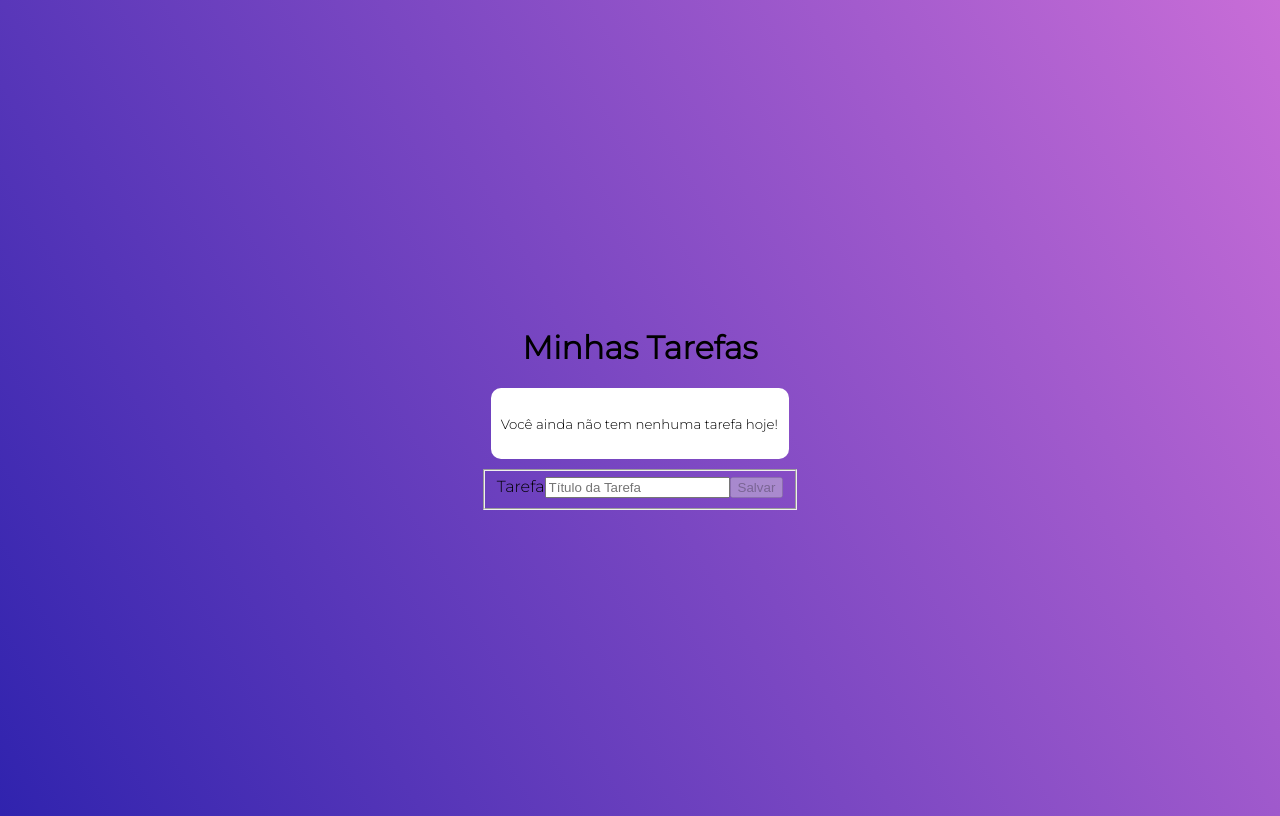
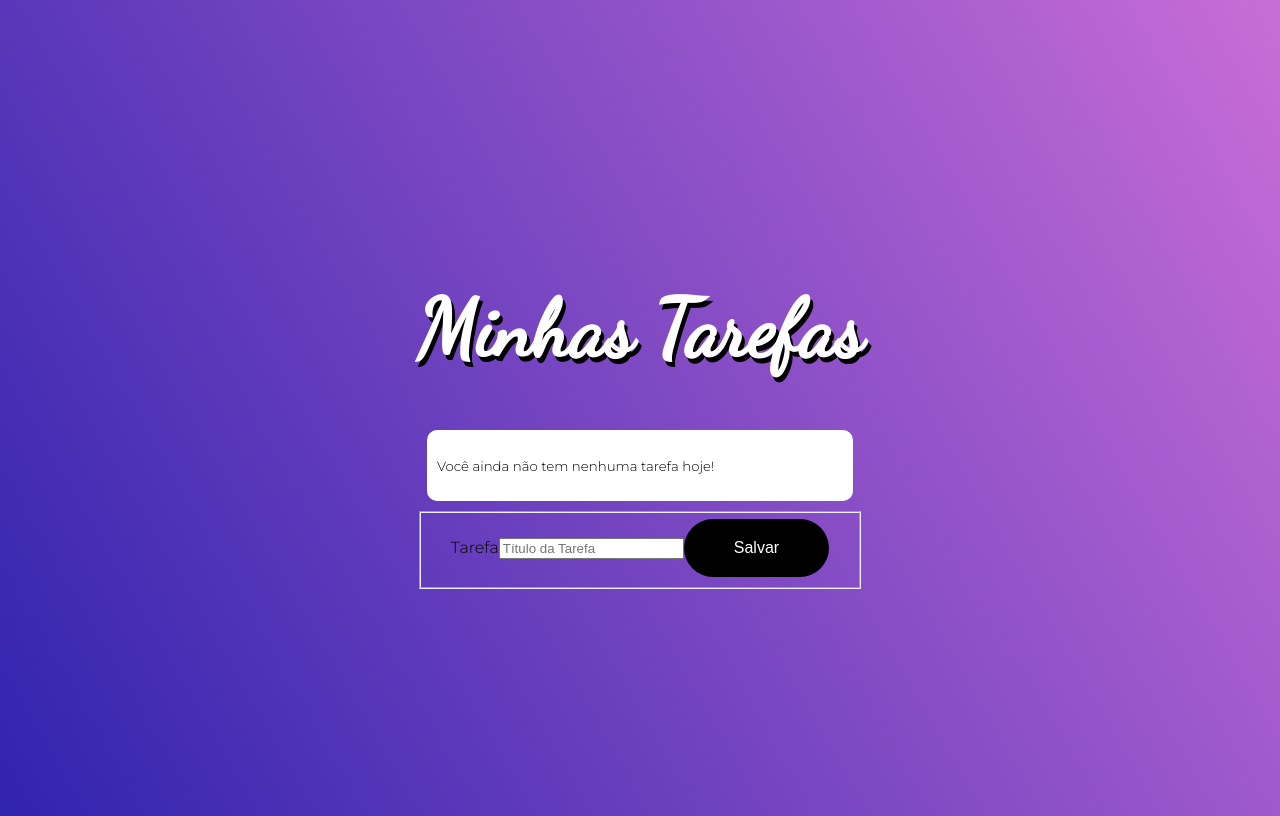
Before and after one commit to tarcisioribeiro-zz/Angular, an Angular app in the folder todo/: page / in a window 1280 px wide. Built offline with nearby package versions, Linux system fonts and the light colour scheme.

Commit message:
Estilizando o Botão.

```diff
--- a/todo/src/app/app.component.html
+++ b/todo/src/app/app.component.html
@@ -1,4 +1,4 @@
-<h1>{{ title }}</h1>
+<h1 class="title">{{ title }}</h1>
 <ul>
     <p *ngIf="todos.length==0"><small>Você ainda não tem nenhuma tarefa hoje!</small></p>
     <li *ngFor="let todo of todos">
@@ -14,6 +14,6 @@
         <label>Tarefa</label>
         <input type="text" placeholder="Título da Tarefa" maxlength="60" formControlName="title">
         <small *ngIf="form.controls.title.invalid && !form.controls.title.pristine">Este campo deve conter entre 3 e 60 caracteres</small>
-        <button [disabled]="form.invalid" (click)="add()">Salvar</button>
+        <button class="button" [disabled]="form.invalid" (click)="add()">Salvar</button>
     </fieldset>
 </form>
--- a/todo/src/index.html
+++ b/todo/src/index.html
@@ -9,7 +9,8 @@
   <link rel="icon" type="image/x-icon" href="favicon.ico">
 
   <link rel="preconnect" href="https://fonts.gstatic.com">
-  <link href="https://fonts.googleapis.com/css2?family=Montserrat:wght@300&display=swap" rel="stylesheet">
+  <link href="https://fonts.googleapis.com/css2?family=Dancing+Script&family=Montserrat:wght@300&display=swap"
+    rel="stylesheet">
 
 </head>
 
--- a/todo/src/styles.css
+++ b/todo/src/styles.css
@@ -50,3 +50,25 @@
     opacity: 1;
     transition: opacity 1s;
 }
+
+.title {
+    font-family: 'Dancing Script', cursive;
+    color: #fff;
+    font-size: 5em;
+    text-shadow: 3px 5px #000;
+}
+
+.text-center {
+    text-align: center;
+}
+
+.button {
+    background-color: #000;
+    border: none;
+    padding: 20px;
+    color: #fff;
+    border-radius: 30px;
+    font-size: 1em;
+    padding-left: 50px;
+    padding-right: 50px;
+}
```
